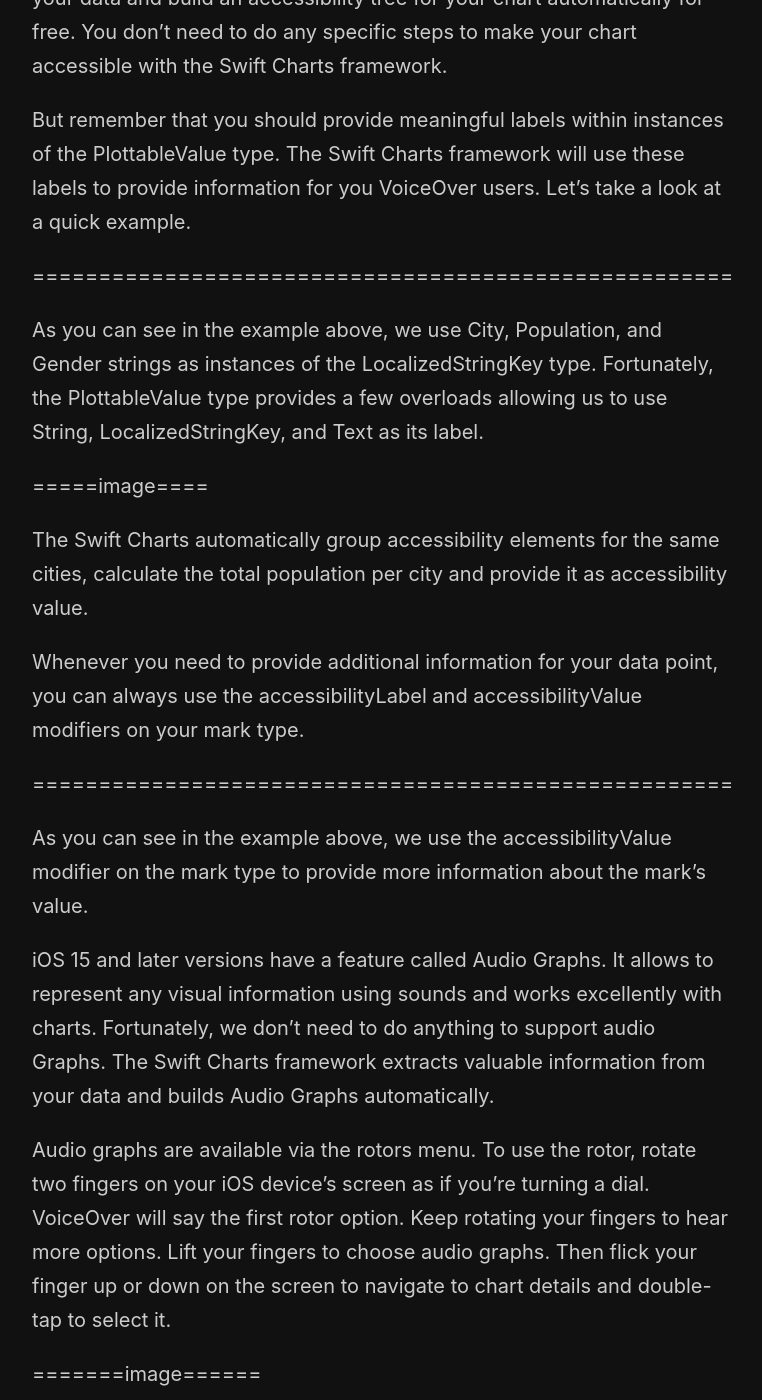
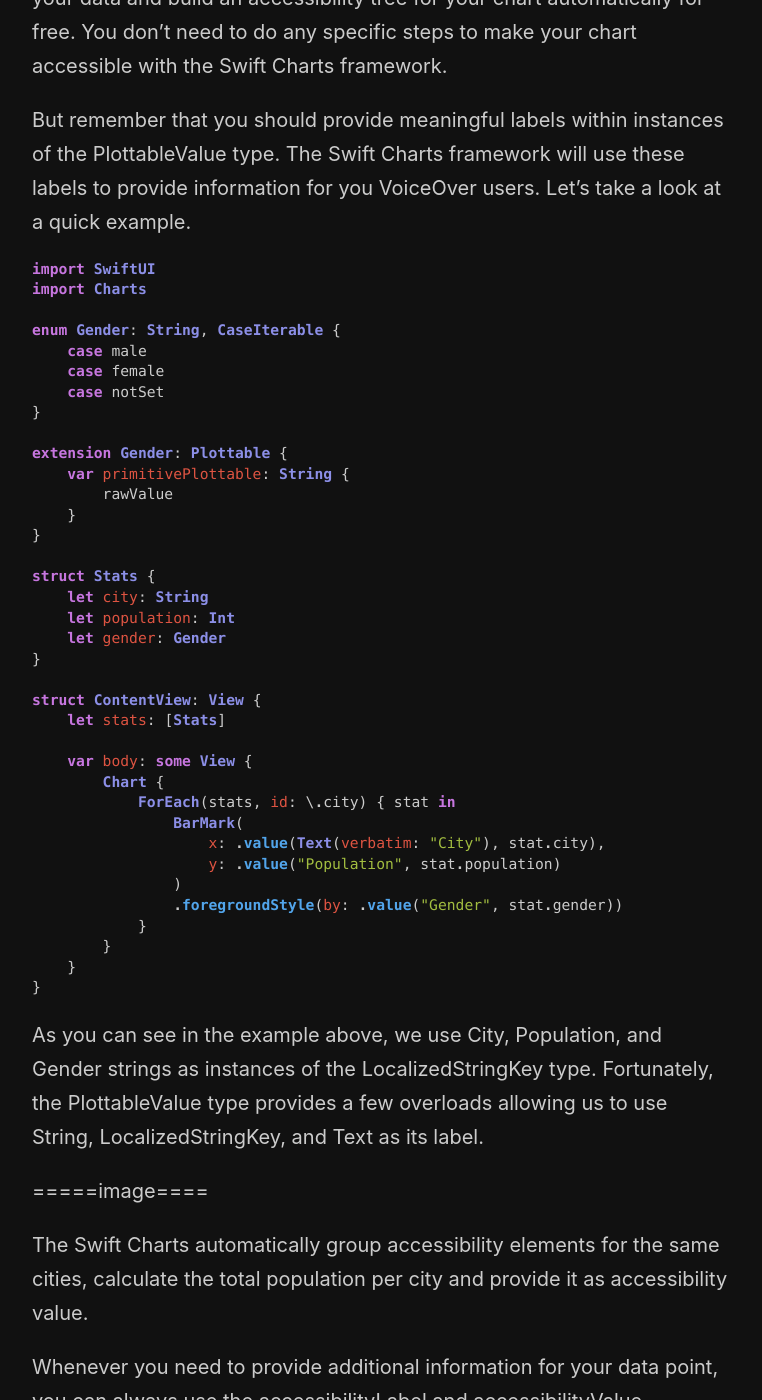
Before and after one commit to mecid/mecid.github.io, a Jekyll site: the page built from _posts/2023-02-28-mastering-charts-in-swiftui-accessibility.md, in a window 1280 px wide and 1400 px high, scrolled down 553 px. Shown: the whole window, without its empty margins (258-1020 px from the left). Built offline with Jekyll 4.4.1, drawn with Linux system fonts in a browser that asks for light colours; some of the changed text lies outside the part shown.

Commit message:
code examples added to chart accessibility post

````diff
--- a/_posts/2023-02-28-mastering-charts-in-swiftui-accessibility.md
+++ b/_posts/2023-02-28-mastering-charts-in-swiftui-accessibility.md
@@ -9,7 +9,44 @@
 
 But remember that you should provide meaningful labels within instances of the PlottableValue type. The Swift Charts framework will use these labels to provide information for you VoiceOver users. Let's take a look at a quick example.
 
-=====================================================
+```swift
+import SwiftUI
+import Charts
+
+enum Gender: String, CaseIterable {
+    case male
+    case female
+    case notSet
+}
+
+extension Gender: Plottable {
+    var primitivePlottable: String {
+        rawValue
+    }
+}
+
+struct Stats {
+    let city: String
+    let population: Int
+    let gender: Gender
+}
+
+struct ContentView: View {
+    let stats: [Stats]
+
+    var body: some View {
+        Chart {
+            ForEach(stats, id: \.city) { stat in
+                BarMark(
+                    x: .value(Text(verbatim: "City"), stat.city),
+                    y: .value("Population", stat.population)
+                )
+                .foregroundStyle(by: .value("Gender", stat.gender))
+            }
+        }
+    }
+}
+```
 
 As you can see in the example above, we use City, Population, and Gender strings as instances of the LocalizedStringKey type. Fortunately, the PlottableValue type provides a few overloads allowing us to use String, LocalizedStringKey, and Text as its label.
 
@@ -19,7 +56,23 @@
 
 Whenever you need to provide additional information for your data point, you can always use the accessibilityLabel and accessibilityValue modifiers on your mark type.
 
-=====================================================
+```swift
+struct ContentView1: View {
+    let stats: [Stats]
+
+    var body: some View {
+        Chart {
+            ForEach(stats.filter { $0.gender == .female }, id: \.city) { stat in
+                BarMark(
+                    x: .value(Text(verbatim: "City"), stat.city),
+                    y: .value("Population", stat.population)
+                )
+                .accessibilityValue("Female population: \(stat.population)")
+            }
+        }
+    }
+}
+```
 
 As you can see in the example above, we use the accessibilityValue modifier on the mark type to provide more information about the mark's value.
 
````
